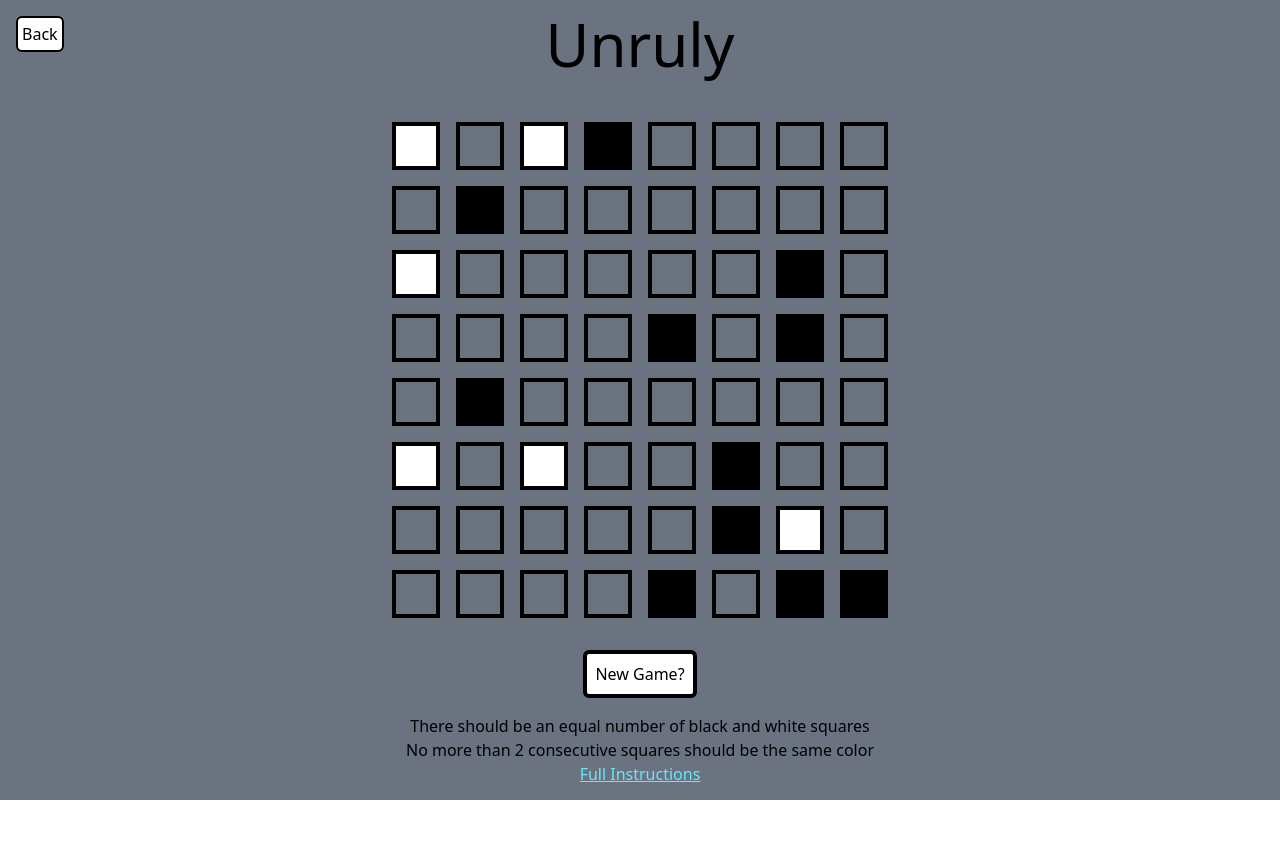
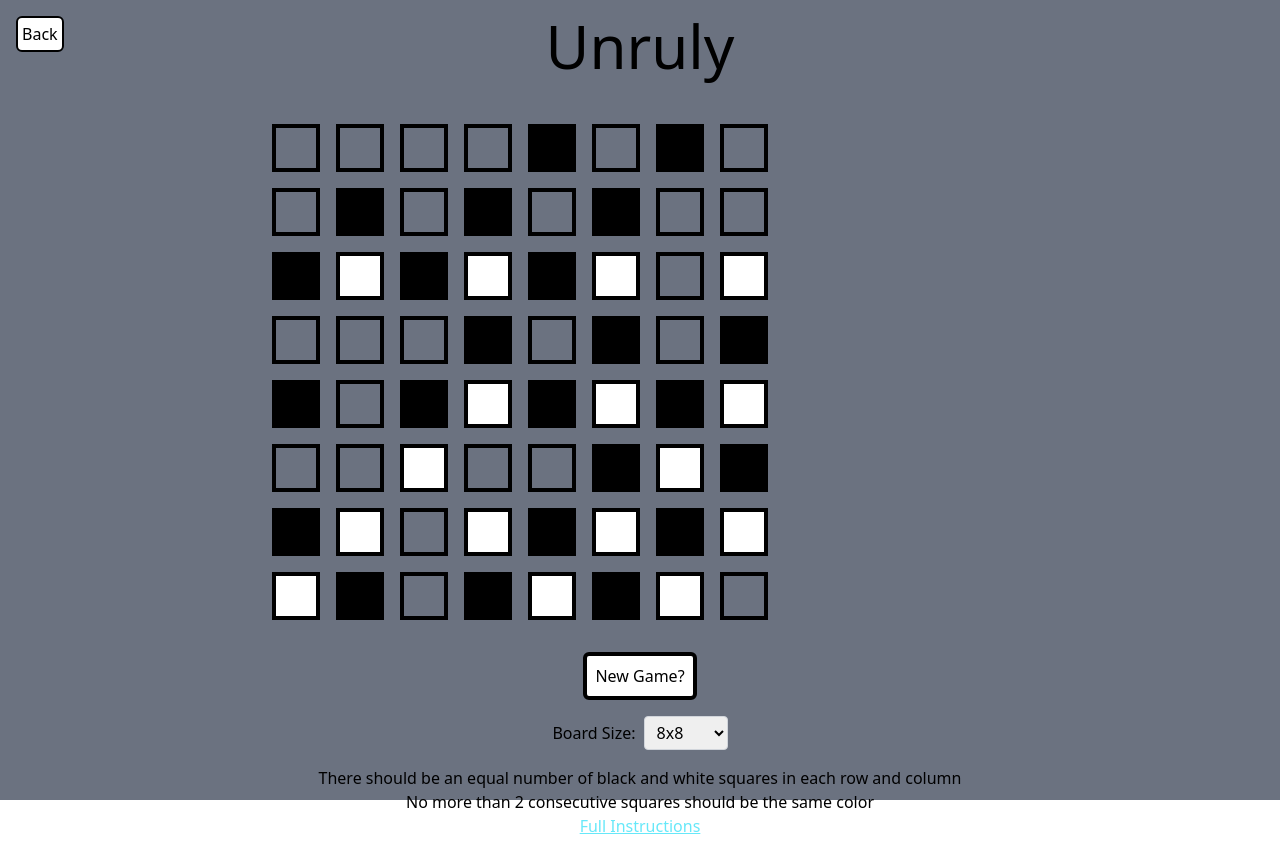
Before and after one commit to alank101/puzzle-games, a React (Create React App) app: page /Unruly in a window 1280 px wide. Before the commit the page ends 800 px from the top, so only its background shows below. Built offline with nearby package versions, Linux system fonts and the light colour scheme.

Commit message:
updated unruly functionalities

```diff
--- a/src/components/Unruly/Unruly.jsx
+++ b/src/components/Unruly/Unruly.jsx
@@ -1,13 +1,12 @@
 import React from "react";
 import { useState } from "react";
 import { getCellClasses } from './UnrulyFunctions'
-import { eight, generateBoard } from './UnrulyBoards'
+import { generateBoard } from './UnrulyBoards'
 
 export default function Unruly() {
-    // eslint-disable-next-line no-unused-vars
-    const [selectedBoardSize, setSelectedBoardSize] = useState(eight)
+    const [selectedBoardSize, setSelectedBoardSize] = useState(8);
     const [currentBoardArray, setCurrentBoardArray] = useState(() => {
-        return generateBoard(selectedBoardSize)
+        return generateBoard(selectedBoardSize);
     });
 
     function handleColorChange(rowIndex, colIndex) {
@@ -27,17 +26,18 @@ export default function Unruly() {
             }
             setCurrentBoardArray(newColors);
         }
-        checkWin(rowIndex, colIndex)
+        checkWin(rowIndex, colIndex);
     }
 
-    // function handleBoardSizeChange(event) {
-    //     const newBoardSize = parseInt(event.target.value, 10);
-    //     setSelectedBoardSize(newBoardSize)
-    // }
+    function handleBoardSizeChange(event) {
+        const newBoardSize = parseInt(event.target.value, 10);
+        setSelectedBoardSize(newBoardSize);
+        setCurrentBoardArray(generateBoard(newBoardSize));
+    }
 
     function checkWin(rowIndex, colIndex) {
-        const currentBoardArrayValue = currentBoardArray.flat().reduce((a,b) => a + b.value, 0)
-        const expectedValue = Math.pow((currentBoardArray.length / 2),2) * 6
+        const currentBoardArrayValue = currentBoardArray.flat().reduce((a,b) => a + b.value, 0);
+        const expectedValue = Math.pow((currentBoardArray.length / 2),2) * 6;
         const hasRedText = currentBoardArray.flat().some(cell => {
             const classes = getCellClasses(cell, rowIndex, colIndex, currentBoardArray);
             return classes.includes('text-red-500');
@@ -56,32 +56,37 @@ export default function Unruly() {
     }
 
     function newGame() {
-        const newBoard = generateBoard(selectedBoardSize)
-        setCurrentBoardArray(newBoard);
+        setCurrentBoardArray(generateBoard(selectedBoardSize));
     }
 
+    // Calculate cell size based on board size
+    const cellSize = selectedBoardSize <= 8 ? 'w-12 h-12' : 'w-10 h-10';
+    const cellMargin = selectedBoardSize <= 8 ? 'm-2' : 'm-1';
+    const cellBorder = selectedBoardSize <= 8 ? 'border-4' : 'border-2';
+
     return (
-        <div className="flex flex-col items-center justify-center h-screen">
+        <div className="flex flex-col items-center justify-center min-h-screen p-4">
             <div className="absolute top-4 left-4">
                 <button onClick={() => window.history.back()} className="border-black border-2 p-1 rounded-md bg-white">
                     Back
                 </button>
             </div>
-            <h1 className="text-center text-6xl mb-8">Unruly</h1>
-            <div>
-                <div className="p-2">
+            <h1 className="text-center text-4xl md:text-6xl mb-4 md:mb-8">Unruly</h1>
+            <div className="w-full max-w-3xl">
+                <div className="p-2 overflow-x-auto">
+                    <div className="inline-block">
                         {currentBoardArray.map((row, rowIndex) => (
                             <div key={rowIndex} className="flex">
                                 {row.map((value, colIndex) => (
                                     <div
                                         key={colIndex}
-                                    onClick={() => handleColorChange(rowIndex, colIndex)} // Changed the function name
-                                    className={`w-12 h-12 ${getCellClasses(
+                                        onClick={() => handleColorChange(rowIndex, colIndex)}
+                                        className={`${cellSize} ${cellMargin} ${cellBorder} ${getCellClasses(
                                             value,
                                             rowIndex,
                                             colIndex,
                                             currentBoardArray
-                                    )} border-4 m-2`}
+                                        )}`}
                                     >
                                         !
                                     </div>
@@ -89,29 +94,31 @@ export default function Unruly() {
                             </div>
                         ))}
                     </div>
+                </div>
                 <div className="text-center">
                     <button onClick={newGame} className="mt-4 border-black border-4 p-2 rounded-md bg-white">New Game?</button>
                 </div>
-                <p className="text-center pt-4">There should be an equal number of black and white squares</p>
+                <div className="flex justify-center items-center gap-4 mt-4">
+                    <label className="flex items-center gap-2">
+                        Board Size:
+                        <select
+                            value={selectedBoardSize}
+                            onChange={handleBoardSizeChange}
+                            className="px-2 py-1 rounded border border-gray-300 focus:outline-none focus:ring-2 focus:ring-green-500"
+                        >
+                            <option value={8}>8x8</option>
+                            <option value={10}>10x10</option>
+                        </select>
+                    </label>
+                </div>
+                <p className="text-center pt-4">There should be an equal number of black and white squares in each row and column</p>
                 <p className="text-center">No more than 2 consecutive squares should be the same color</p>
                 <div className="text-center">
                     <a href="https://www.chiark.greenend.org.uk/~sgtatham/puzzles/doc/unruly.html#unruly" target="_blank" rel="noopener noreferrer" className="cursor-pointer text-cyan-300 underline decoration-1">
                         Full Instructions
                     </a>
                 </div>
-                {/* <label>Board Size:</label>
-            <select
-                id="boardSize"
-                value={selectedBoardSize}
-                onChange={handleBoardSizeChange}
-            >
-                <option value="8">8x8</option>
-                <option value="10">10x10</option>
-                <option value="12">12x12</option>
-                <option value="14">14x14</option>
-            </select> */}
             </div>
         </div>
     );
-
 }
--- a/src/components/Unruly/UnrulyBoards.jsx
+++ b/src/components/Unruly/UnrulyBoards.jsx
@@ -103,10 +103,124 @@ const eight = [
     ]
 ]
 
-//will add 10x10, 12x12, 14x14 boards
-function generateBoard(boardArrays) {
-    const randomIndex = Math.floor(Math.random() * boardArrays.length);
-    const generatedBoard = boardArrays[randomIndex];
+function isValidBoard(board) {
+    const size = board.length;
+
+    // Check rows
+    for (let i = 0; i < size; i++) {
+        let blackCount = 0;
+        let whiteCount = 0;
+        let consecutiveCount = 1;
+        let lastColor = null;
+
+        for (let j = 0; j < size; j++) {
+            const color = board[i][j];
+            if (color === 1) blackCount++;
+            if (color === 2) whiteCount++;
+
+            if (color === lastColor && color !== 0) {
+                consecutiveCount++;
+                if (consecutiveCount > 2) return false;
+            } else {
+                consecutiveCount = 1;
+            }
+            lastColor = color;
+        }
+
+        if (blackCount !== whiteCount) return false;
+    }
+
+    // Check columns
+    for (let j = 0; j < size; j++) {
+        let blackCount = 0;
+        let whiteCount = 0;
+        let consecutiveCount = 1;
+        let lastColor = null;
+
+        for (let i = 0; i < size; i++) {
+            const color = board[i][j];
+            if (color === 1) blackCount++;
+            if (color === 2) whiteCount++;
+
+            if (color === lastColor && color !== 0) {
+                consecutiveCount++;
+                if (consecutiveCount > 2) return false;
+            } else {
+                consecutiveCount = 1;
+            }
+            lastColor = color;
+        }
+
+        if (blackCount !== whiteCount) return false;
+    }
+
+    return true;
+}
+
+function generateValidBoard(size) {
+    const board = Array(size).fill().map(() => Array(size).fill(0));
+    const halfSize = Math.floor(size / 2);
+
+    // Create initial pattern with alternating colors
+    for (let i = 0; i < size; i++) {
+        for (let j = 0; j < size; j++) {
+            // Create a checkerboard-like pattern
+            if ((i + j) % 2 === 0) {
+                board[i][j] = 1; // Black
+            } else {
+                board[i][j] = 2; // White
+            }
+        }
+    }
+
+    // Randomize while maintaining validity
+    for (let attempts = 0; attempts < size * size * 2; attempts++) {
+        // Pick two random cells
+        const i1 = Math.floor(Math.random() * size);
+        const j1 = Math.floor(Math.random() * size);
+        const i2 = Math.floor(Math.random() * size);
+        const j2 = Math.floor(Math.random() * size);
+
+        // Swap if they're different colors
+        if (board[i1][j1] !== board[i2][j2]) {
+            [board[i1][j1], board[i2][j2]] = [board[i2][j2], board[i1][j1]];
+
+            // Check if the swap created an invalid pattern
+            if (!isValidBoard(board)) {
+                // Swap back if invalid
+                [board[i1][j1], board[i2][j2]] = [board[i2][j2], board[i1][j1]];
+            }
+        }
+    }
+
+    // Clear cells to create the puzzle
+    const cellsToClear = Math.floor(size * size * 0.4); // Clear 40% of cells
+    const cells = [];
+
+    // Create array of all cell positions
+    for (let i = 0; i < size; i++) {
+        for (let j = 0; j < size; j++) {
+            cells.push([i, j]);
+        }
+    }
+
+    // Shuffle cells
+    for (let i = cells.length - 1; i > 0; i--) {
+        const j = Math.floor(Math.random() * (i + 1));
+        [cells[i], cells[j]] = [cells[j], cells[i]];
+    }
+
+    // Clear cells
+    for (let i = 0; i < cellsToClear; i++) {
+        const [row, col] = cells[i];
+        board[row][col] = 0;
+    }
+
+    return board;
+}
+
+function generateBoard(size) {
+    const generatedBoard = generateValidBoard(size);
 
     // Add the 'clickable' property to each cell
     const boardWithClickability = generatedBoard.map(row =>
```
Lines whose indentation alone changed are shown as unchanged.
